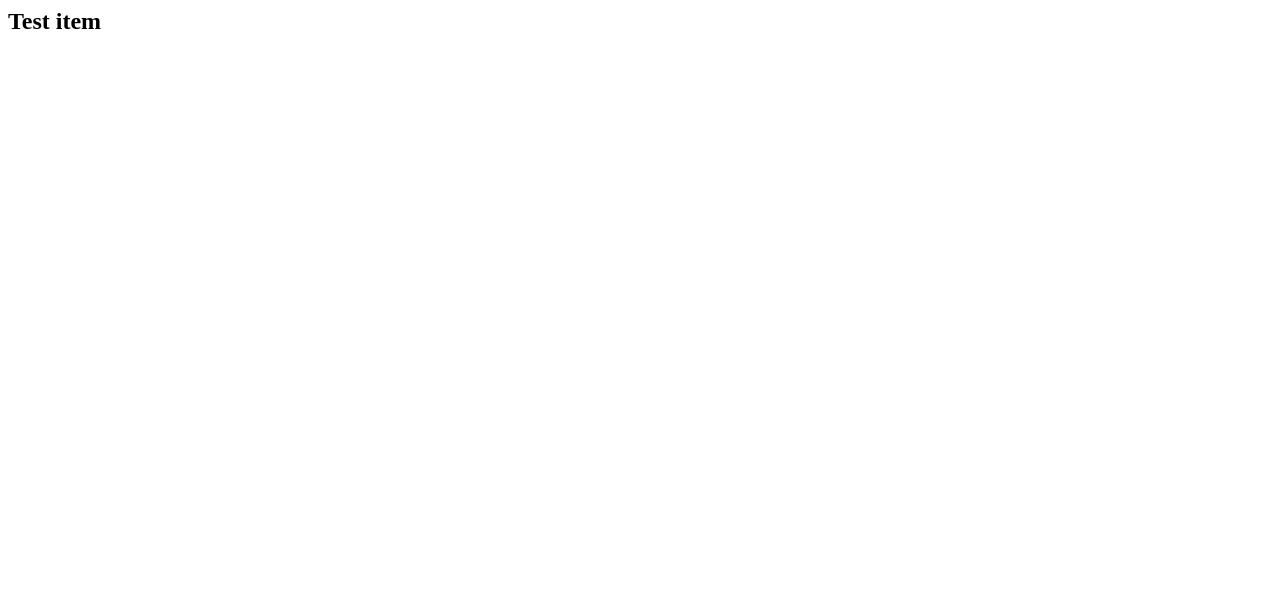
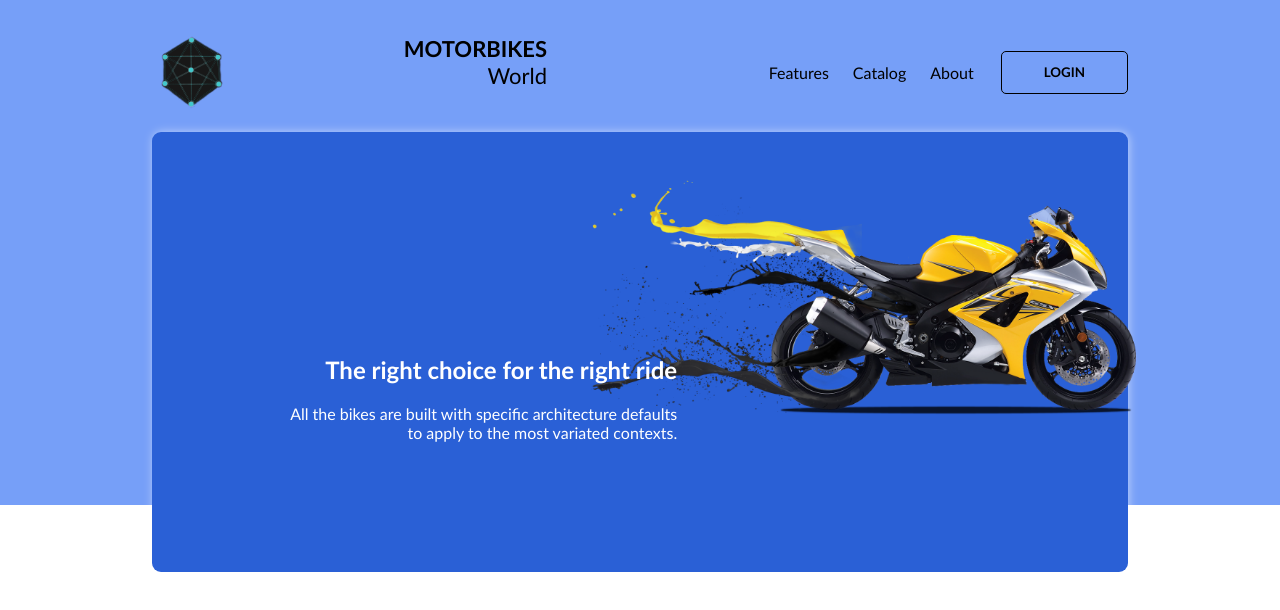
Before and after one commit to AlisonBernardino/BikesCatalog, a plain HTML site: page index.html in a window 1280 px wide. Drawn offline with Linux system fonts and the light colour scheme.

Commit message:
Base page, styles and images changed

```diff
--- a/CSS/bikesCatalogStyles.css
+++ b/CSS/bikesCatalogStyles.css
@@ -0,0 +1,141 @@
+/* Bikes Catalog - Styles */
+
+/* Structure A */
+
+* {
+  font-family: 'Calibri', arial;
+  padding: 0px;
+  margin: 0px;
+  outline: none;
+  box-sizing: border-box;
+}
+
+:root {
+  --black: rgb(0, 0, 0);
+  --blue: rgb(118, 159, 248);
+  --darkBlue: rgb(42, 96, 214);
+  --white: rgb(255, 255, 255);
+}
+
+html,
+body {
+  overflow-x: hidden;
+  width: 100%;
+}
+
+header {
+  height: 505px;
+  width: 100%;
+  background: var(--blue);
+}
+
+nav {
+  display: flex;
+  flex-direction: row;
+  justify-content: space-between;
+  align-items: center;
+  height: 120px;
+  width: 100%;
+}
+
+nav ul {
+  display: flex;
+  flex-direction: row;
+}
+
+nav ul li {
+  list-style: none;
+  cursor: pointer;
+  padding: 12px;
+}
+
+nav ul li a {
+  color: var(--black);
+  text-decoration: none;
+}
+
+nav ul li a:hover {
+  color: var(--white);
+  transition: 0.4s;
+}
+
+nav ul button {
+  padding: 9px 42px;
+  margin-left: 15px;
+  font-weight: bold;
+  border: 1px solid var(--black);
+  background: transparent;
+  cursor: pointer;
+  border-radius: 5px;
+}
+
+nav ul button:hover {
+  color: var(--white);
+  border-color: var(--white);
+  transition: color 0.4s;
+}
+
+.watermark {
+  color: var(--black);
+  font-size: 22px;
+  cursor: pointer;
+}
+
+.content {
+  display: flex;
+  margin: 0 auto;
+  padding: 12px;
+  flex-direction: column;
+  min-width: 300px;
+  max-width: 1000px;
+}
+
+.content .headerBlock {
+  padding: 11px;
+  position: relative;
+  background: var(--darkBlue);
+  border-radius: 9px;
+  min-width: 300px;
+  max-width: 1000px;
+  height: 440px;
+  box-shadow: 1px 0px 10px 0px rgba(255, 255, 255, 0.511);
+  -moz-box-shadow: 1px 0px 10px 0px rgba(255, 255, 255, 0.511);
+  -webkit-box-shadow: 1px 0px 10px 0px rgba(255, 255, 255, 0.511);
+  z-index: 11px;
+}
+
+nav img {
+  width: 8%;
+}
+
+.headerBlock img {
+  position: absolute;
+  width: 150%;
+  bottom: 30%;
+  right: 2%;
+  left: 70%;
+}
+
+.headerBlock .text {
+  position: absolute;
+  left: 16%;
+  bottom: 25%;
+}
+
+.headerBlock .text p {
+  text-align: right;
+  transform: translate(-18px);
+  transition: transform 0.5s;
+}
+
+.headerBlock h2,
+p {
+  color: rgb(255, 255, 255);
+  text-align: right;
+  margin-bottom: 20px;
+  transform: translateX(-18px);
+  transition: transform 0.5s;
+}
+
+
+/* Structure B */
--- a/index.html
+++ b/index.html
@@ -1,9 +1,46 @@
 <html lang="en">
+
 <head>
     <meta name="viewport" content="width=device-width, initial-scale=1.0">
     <title> BikesCatalog - Home </title>
+    <link rel="stylesheet" href="./CSS/bikesCatalogStyles.css">
 </head>
+
 <body>
-        <h2> Test item </h2>
+    <header>
+        <div class="content">
+            <nav>
+                <img src="./assets/images/BCWLogoTransparent.png" alt="BCWLogo">
+                <p class="watermark"><strong>MOTORBIKES</strong>
+                    <br />
+                    World
+                </p>
+                <ul>
+                    <li><a href="#features">Features</a></li>
+                    <li><a href="#catalog">Catalog</a></li>
+                    <li><a href="#about">About</a></li>
+                    <button>LOGIN</button>
+                </ul>
+            </nav>
+            <div class="headerBlock">
+                <div class="text">
+                    <img src="assets/images/MotorbikeHeader.png" alt="MotorbikeHeaderImage">
+                    <h2>The right choice for the right ride</h2>
+                    <p> All the bikes are built with specific architecture defaults
+                        <br />
+                        to apply to the most variated contexts.
+                    </p>
+                </div>
+            </div>
+        </div>
+    </header>
+    <section class="catalogDivision" id="catalogDivision">
+        <div class="content">
+            <div class="catalogWrapperTitle">
+
+            </div>
+        </div>
+    </section>
 </body>
+
 </html>
```
Also changed, not shown: assets/images/BCWLogoTransparent.png (added). Lines whose indentation alone changed are shown as unchanged.
